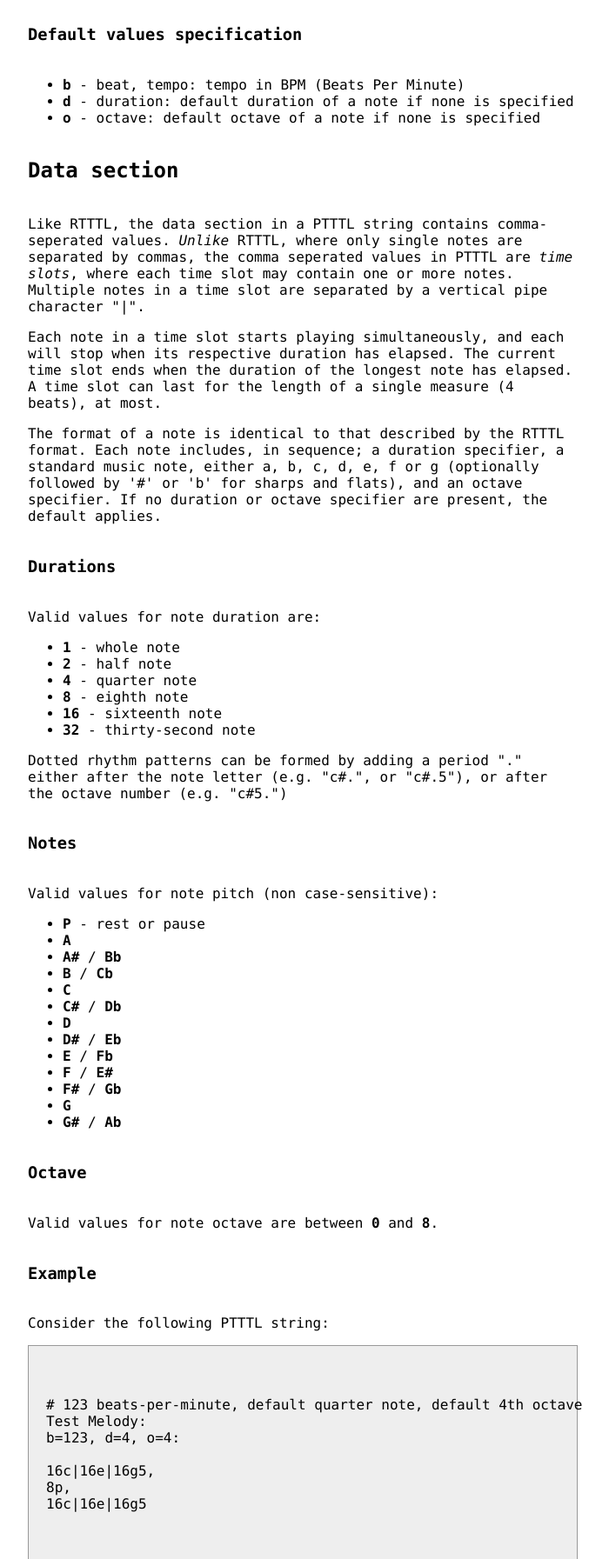
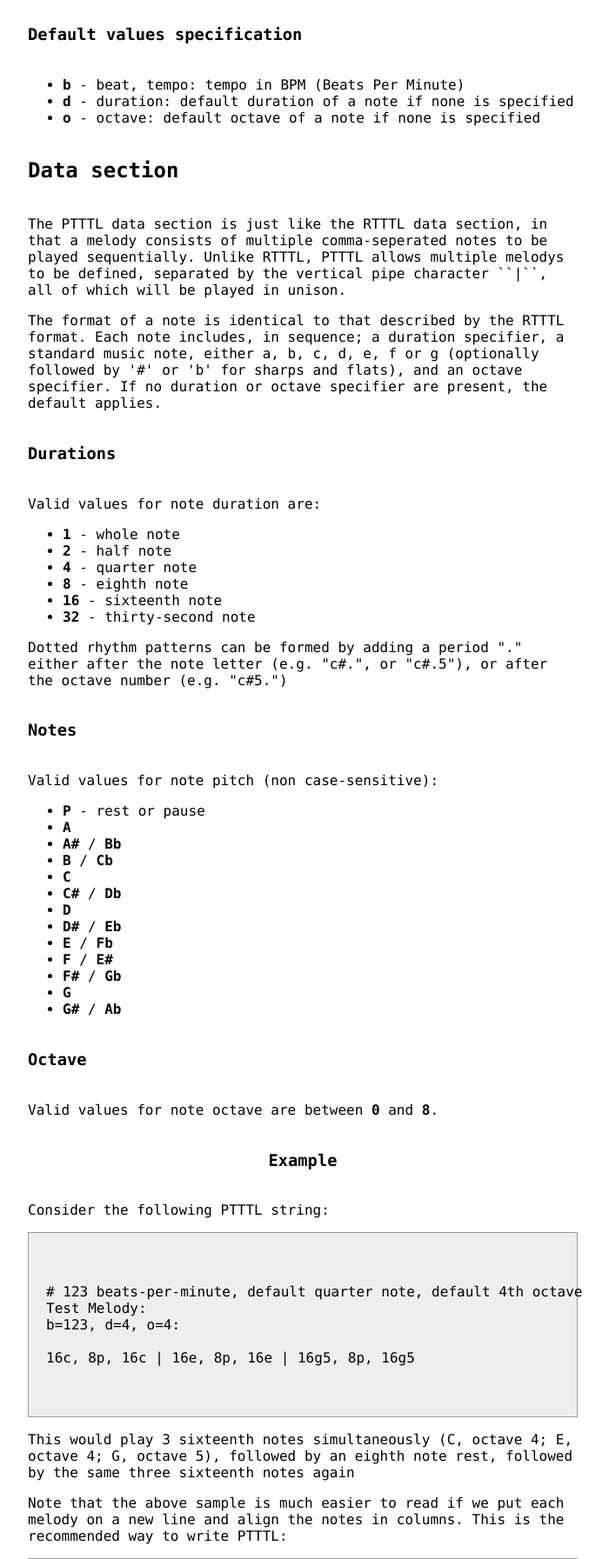
Before and after one commit to eriknyquist/personal-site, a Django app: page /ptttl/ in a window 1280 px wide. Shown: the part 2198-3991 px from the top of the page at 87% size, without its empty margins (292-992 px from the left). Run offline with Django 3.2, Linux system fonts and the light colour scheme; parts of the project's set-up code (start-up, migrations or seed data) failed here and were passed over.

Commit message:
Update ptttl submodule

```diff
--- a/main/urls.py
+++ b/main/urls.py
@@ -10,6 +10,7 @@ urlpatterns = [
     path('bf/', views.bf, name='bf'),
     path('textgame/', views.textgame, name='textgame'),
     path('ptttl/', views.ptttl, name='ptttl'),
+    path('music/', views.music, name='music'),
     path('wadenyquist/', views.wadenyquist, name='wadenyquist'),
     path('wadenyquist_pdf/', views.wadenyquist_pdf, name='wadenyquist_pdf')
 ]
--- a/main/views.py
+++ b/main/views.py
@@ -14,6 +14,7 @@ from .forms import CalendarForm, PTTTLForm
 
 sys.path.insert(0, "generate_life_calendar")
 sys.path.insert(0, "ptttl")
+sys.path.insert(0, "ptttl/tones")
 
 from generate_life_calendar import gen_calendar, parse_date
 from ptttl_audio_encoder import ptttl_to_mp3, ptttl_to_wav, SINE_WAVE, SQUARE_WAVE
@@ -25,6 +26,9 @@ def index(request):
 
 def lastchance(request):
     return render(request, 'lastchance.html')
+
+def music(request):
+    return render(request, 'music.html')
 
 def bf(request):
     return render(request, 'bf.html')
--- a/templates/ptttl.html
+++ b/templates/ptttl.html
@@ -38,23 +38,52 @@
         "g,d6,c6,a#,d,g,a#,c6,f,a,4a#,g,a#,d6,d#6,g,d6,c6,a#,d,g,a#,c6,f,a," +
         "4a#,g,a#,d6,d#6,g,d6,c6,a#,d,g,a#,a,c,f,2g";
 
-    samples["poly1"] = "AllStarBachChorale:\nd=4,o=5,b=40:\n" +
-        "16g3.|16g.|16g4.,\n32g3.|32g.|32d.6|32b.4,\n32g3.|32g.|32b.|32d.,\n" +
-        "16g3.|16d.|16g.|16b.,\n32f#.|32a3.|32a.|32d.,\n32g.|32b3.|32d.,\n" +
-        "32g.|32b3.|32d.,\n16a3.|16a.|16e.|16c6.,\n32g#.|32b.|32b3.|32d.,\n" +
-        "32g#.|32b.|32b3.|32d.,\n32a.|32c4.|32e.,\n32a.|32c4.|32e.,\n" +
-        "16g.|16e.|16e4.|16c.,\n32g.|32c.|32c4.|32e.,\n32g.|32d6.|32b3.|32d.,\n" +
-        "32g.|32b.|32c4.|32d.,\n32g.|32d4.|32b.|32d.,\n32f#.|32d4.|32c.|32a.,\n" +
-        "32d#4.|32f#.|32a.|32c.,\n32g.|32e4.|32b.4|32e.,\n32g.|32d4.|32b.4|32e.,\n" +
-        "16c4.|16e.|16c.|16g4.,\n32a3.|32d.|32f#4.|32a4.,\n8p.,\n" +
-        "32g.|32g4.|32b3.|32d.,\n32g.|32g4.|32a3.|32d.,\n32g3.|32g.|32b4.|32d6.,\n" +
-        "32g3.|32g.|32b.|32d.,\n32g3.|32g.|32b.|32d.,\n32f#.|32a3.|32a.|32d.,\n" +
-        "32g.|32a.|32b3.|32d.,\n32g.|32b3.|32d.,\n32g.|32e4.|32b4.|32e.,\n" +
-        "16a4.|16e.|16c6.,\n32b.|32g#4.|32e.|32d.,\n32b.|32g#4.|32e.|32d.,\n" +
-        "32a.|32c.|32e.|32a4.,\n32a3.|32c.|32a.|32e.,\n32g.|32b4.|32c4.|32e.,\n" +
-        "32g.|32c.|32c4.|32e.,\n16g.|16d.|16d6.|16b3.,\n32g.|32b.|32c4.|32d.,\n" +
-        "32g.|32d4.|32b.|32d.,\n16a.|16f#.|16c.|16d#4.,\n32g.|32e4.|32b4.|32e.,\n" +
-        "32g.|32e4.|32b4.|32e.,\n16a.|16a4.|16f#.|16c.,\n32a4.|32d.|32e.";
+    samples["poly1"] = `All Star but it's a Bach chorale:
+d=4,o=5,b=40:
+
+#some   bo  -   dy      once    told    me      the     world   was     go -
+
+16g3.,  32g3.,  32g3.,  16g3.,  32f#.,  32g.,   32g.,   16a3.,  32g#.,  32g#. |
+16g.,   32g.,   32g.,   16d.,   32a3.,  32b3.,  32b3.,  16a.,   32b.,   32b.  |
+16g4.,  32d.6,  32b.,   16g.,   32a.,   32d.,   32d.,   16e.,   32b3.,  32b3. |
+16g4.,  32b.4,  32d.,   16b.,   32d.,   32d.,   32d.,   16c6.,  32d.,   32d.  ;
+
+
+
+#-na    roll    me,     I       aint    the     sharp - est     tool    in
+
+32a.,   32a.,   16g.,   32g.,   32g.,   32g.,   32g.,   32f#.,  32d#4., 32g.  |
+32c4.,  32c4.,  16e.,   32c.,   32d6.,  32b.,   32d4.,  32d4.,  32f#.,  32e4. |
+32e.,   32e.,   16e4.,  32c4.,  32b3.,  32c4.,  32b.,   32c.,   32a.,   32b.4 |
+32e.,   32e.,   16c.,   32e.,   32d.,   32d.,   32d.,   32a.,   32c.,   32e.  ;
+
+
+
+#the    she  -  ed,             she     was     loo  -  king    kind    of
+
+32g.,   16c4.,  32a3.,  8p.,    32g.,   32g.,   32g3.,  32g3.,  32g3.,  32f#. |
+32d4.,  16e.,   32d.,   8p.,    32g4.,  32g4.,  32g.,   32g.,   32g.,   32a3. |
+32b.4,  16c.,   32f#4., 8p.,    32b3.,  32a3.,  32b4.,  32b.,   32b.,   32a.  |
+32e.,   16g4.,  32a4.,  8p.,    32d.,   32d.,   32d6.,  32d.,   32d.,   32d.  ;
+
+
+
+#dumb   with    her     fing  - er      and     her     thumb   in      the
+
+32g.,   32g.,   32g.,   16a4.,  32b.,   32b.,   32a.,   32a3.,  32g.,   32g.  |
+32a.,   32b3.,  32e4.,  16e.,   32g#4., 32g#4., 32c.,   32c.,   32b4.,  32c.  |
+32b3.,  32d.,   32b4.,  16c6.,  32e.,   32e.,   32e.,   32a.,   32c4.,  32c4. |
+32d.,   32d.,   32e.,   16c6.,  32d.,   32d.,   32a4.,  32e.,   32e.,   32e.  ;
+
+
+
+#shape  of      an      L       on      her     for  -  head
+
+16g.,   32g.,   32g.,   16a.,   32g.,   32g.,   16a.,   32a4. |
+16d.,   32b.,   32d4.,  16f#.,  32e4.,  32e4.,  16a4.,  32d.  |
+16d6.,  32c4.,  32b.,   16c.,   32b4.,  32b4.,  16f#.,  32e.  |
+16b3.,  32d.,   32d.,   16d#4., 32e.,   32e.,   16c.,   32e.
+`;
 
     samples["auld"] = "AuldLangSyne:d=4,o=5,b=100:g,c.6,8c6,c6,e6,d.6,8c6,d6," +
         "8e6,8d6,c.6,8c6,e6,g6,2a.6,a6,g.6,8e6,e6,c6,d.6,8c6,d6,8e6,8d6,c.6," +
@@ -234,16 +263,10 @@
         <h2>Data section</h2>
     </div>
 
-    <p>Like RTTTL, the data section in a PTTTL string contains comma-seperated values.
-    <i>Unlike</i> RTTTL, where only single notes are separated by commas, the comma
-    seperated values in PTTTL are <i>time slots</i>, where each time slot may contain one
-    or more notes. Multiple notes in a time slot are separated by a vertical pipe
-    character "|".</p>
-
-    <p>Each note in a time slot starts playing simultaneously, and each
-    will stop when its respective duration has elapsed. The current time slot
-    ends when the duration of the longest note has elapsed. A time slot can last
-    for the length of a single measure (4 beats), at most.</p>
+    <p>The PTTTL data section is just like the RTTTL data section, in that a melody
+    consists of multiple comma-seperated notes to be played sequentially. Unlike
+    RTTTL, PTTTL allows multiple melodys to be defined, separated by the vertical
+    pipe character ``|``, all of which will be played in unison.</p>
 
     <p>The format of a note is identical to that described by the RTTTL format. Each
     note includes, in sequence; a duration specifier, a standard music note, either
@@ -298,7 +321,7 @@
 
     <p>Valid values for note octave are between <b>0</b> and <b>8</b>.</p>
 
-    <div class="subheading">
+    <div class="heading">
         <h3>Example</h3>
     </div>
 
@@ -310,9 +333,7 @@
 Test Melody:
 b=123, d=4, o=4:
 
-16c|16e|16g5,
-8p,
-16c|16e|16g5
+16c, 8p, 16c | 16e, 8p, 16e | 16g5, 8p, 16g5
 </code>
     </div>
 
@@ -320,6 +341,80 @@ b=123, d=4, o=4:
     G, octave 5), followed by an eighth note rest, followed by the same
     three sixteenth notes again</p>
 
+    <p>Note that the above sample is much easier to read if we put each melody
+    on a new line and align the notes in columns. This is the recommended way
+    to write PTTTL:</p>
+
+    <div class="codeblock" style="margin-bottom:50px">
+<code>
+# Nicely aligned
+Test Melody:
+b=123, d=4, o=4:
+
+16c,  8p,  16c  |
+16e,  8p,  16e  |
+16g5, 8p,  16g5
+</code>
+    </div>
+
+    <p>In order to keep things readable for large PTTTL files with multiple
+    concurrent tracks, a semicolon character "<b>;</b>" can be used further break up
+    melodies into more practical blocks. Just as the veritcal pipe character
+    "<b>|</b>" seperates <i>concurrent</i> tracks within a single melody, the
+    semicolon character seperates multiple <i>sequential</i> melodies within a
+    single data section. Melodies seperated by semicolons will be stitched
+    together, one after the other, in the final output.</p>
+
+    <div class="codeblock">
+<code>
+All Star but it's a Bach chorale:
+d=4,o=5,b=40:
+
+#some   bo  -   dy      once    told    me      the     world   was     go -
+
+16g3.,  32g3.,  32g3.,  16g3.,  32f#.,  32g.,   32g.,   16a3.,  32g#.,  32g#. |
+16g.,   32g.,   32g.,   16d.,   32a3.,  32b3.,  32b3.,  16a.,   32b.,   32b.  |
+16g4.,  32d.6,  32b.,   16g.,   32a.,   32d.,   32d.,   16e.,   32b3.,  32b3. |
+16g4.,  32b.4,  32d.,   16b.,   32d.,   32d.,   32d.,   16c6.,  32d.,   32d.  ;
+
+
+
+#-na    roll    me,     I       aint    the     sharp - est     tool    in
+
+32a.,   32a.,   16g.,   32g.,   32g.,   32g.,   32g.,   32f#.,  32d#4., 32g.  |
+32c4.,  32c4.,  16e.,   32c.,   32d6.,  32b.,   32d4.,  32d4.,  32f#.,  32e4. |
+32e.,   32e.,   16e4.,  32c4.,  32b3.,  32c4.,  32b.,   32c.,   32a.,   32b.4 |
+32e.,   32e.,   16c.,   32e.,   32d.,   32d.,   32d.,   32a.,   32c.,   32e.  ;
+
+
+
+#the    she  -  ed,             she     was     loo  -  king    kind    of
+
+32g.,   16c4.,  32a3.,  8p.,    32g.,   32g.,   32g3.,  32g3.,  32g3.,  32f#. |
+32d4.,  16e.,   32d.,   8p.,    32g4.,  32g4.,  32g.,   32g.,   32g.,   32a3. |
+32b.4,  16c.,   32f#4., 8p.,    32b3.,  32a3.,  32b4.,  32b.,   32b.,   32a.  |
+32e.,   16g4.,  32a4.,  8p.,    32d.,   32d.,   32d6.,  32d.,   32d.,   32d.  ;
+
+
+
+#dumb   with    her     fing  - er      and     her     thumb   in      the
+
+32g.,   32g.,   32g.,   16a4.,  32b.,   32b.,   32a.,   32a3.,  32g.,   32g.  |
+32a.,   32b3.,  32e4.,  16e.,   32g#4., 32g#4., 32c.,   32c.,   32b4.,  32c.  |
+32b3.,  32d.,   32b4.,  16c6.,  32e.,   32e.,   32e.,   32a.,   32c4.,  32c4. |
+32d.,   32d.,   32e.,   16c6.,  32d.,   32d.,   32a4.,  32e.,   32e.,   32e.  ;
+
+
+
+#shape  of      an      L       on      her     for  -  head
+
+16g.,   32g.,   32g.,   16a.,   32g.,   32g.,   16a.,   32a4. |
+16d.,   32b.,   32d4.,  16f#.,  32e4.,  32e4.,  16a4.,  32d.  |
+16d6.,  32c4.,  32b.,   16c.,   32b4.,  32b4.,  16f#.,  32e.  |
+16b3.,  32d.,   32d.,   16d#4., 32e.,   32e.,   16c.,   32e.
+</code>
+    </div>
+
     {% include "footer.html" %}
 </body>
 </html>
```
